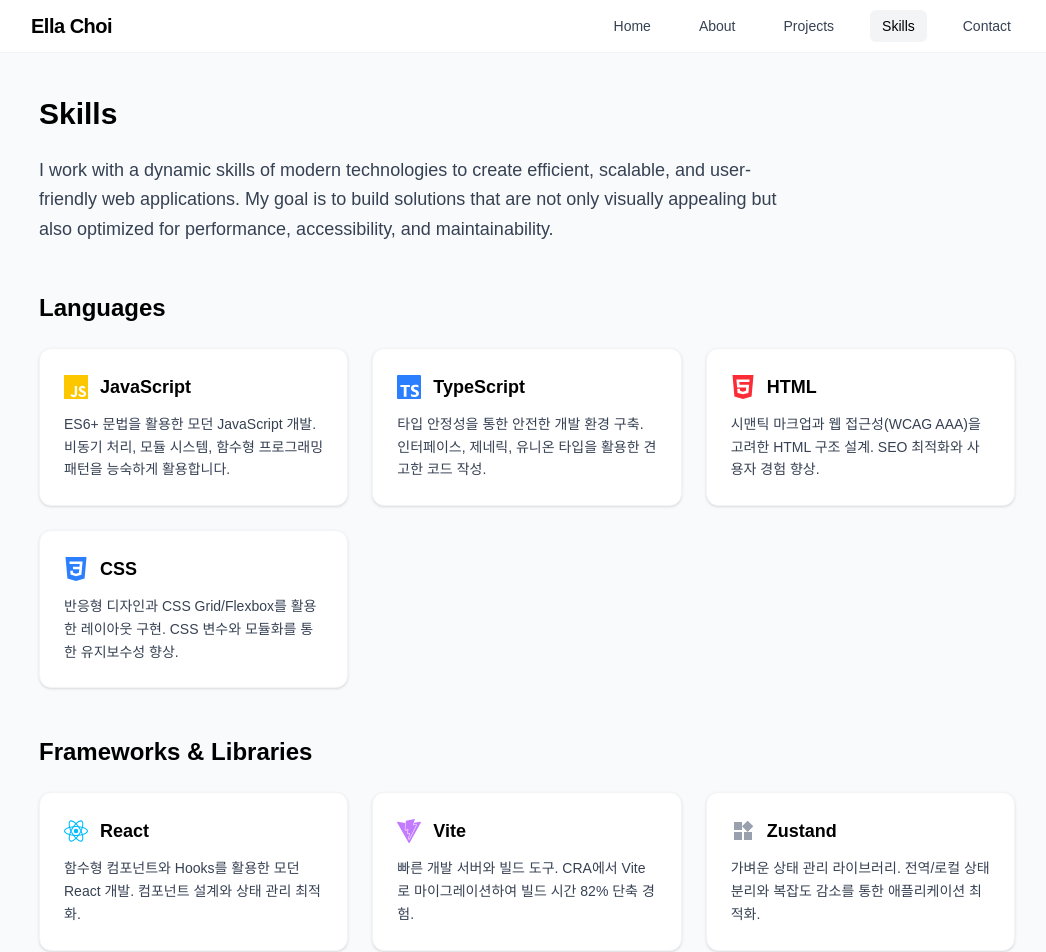
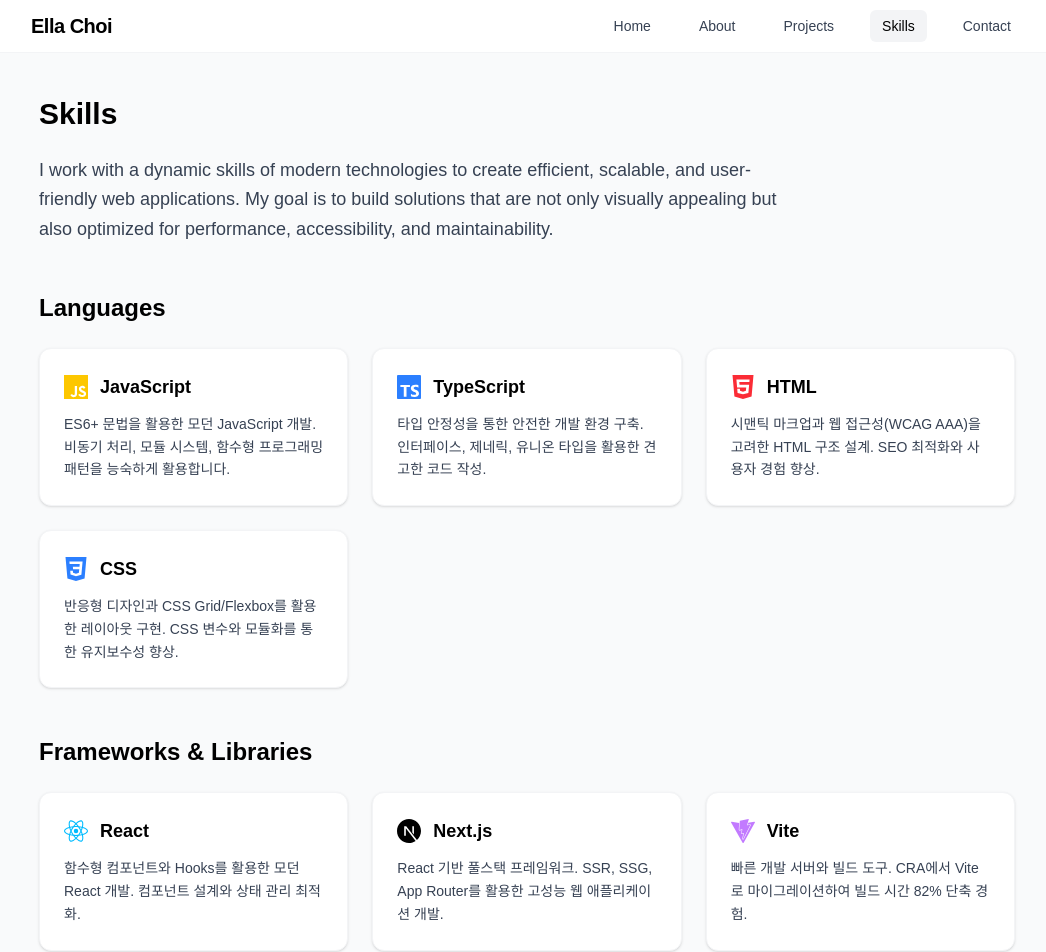
Before and after one commit to ella-yschoi/ella-yschoi.github.io, a Next.js app: page /skills in a window 1280 px wide. Shown: the top 952 px of the page, without its empty margins (113-1159 px from the left). Built offline with nearby package versions, Linux system fonts and the light colour scheme.

Commit message:
feat: Add Next.js support to Skills section with corresponding icon and description

```diff
--- a/src/app/skills/page.tsx
+++ b/src/app/skills/page.tsx
@@ -4,6 +4,7 @@
   SiHtml5,
   SiCss3,
   SiReact,
+  SiNextdotjs,
   SiVite,
   SiTailwindcss,
   SiStyledcomponents,
@@ -48,6 +49,12 @@
       logo: <SiReact className='text-sky-400' />,
       description:
         '함수형 컴포넌트와 Hooks를 활용한 모던 React 개발. 컴포넌트 설계와 상태 관리 최적화.',
+    },
+    {
+      name: 'Next.js',
+      logo: <SiNextdotjs className='text-black' />,
+      description:
+        'React 기반 풀스택 프레임워크. SSR, SSG, App Router를 활용한 고성능 웹 애플리케이션 개발.',
     },
     {
       name: 'Vite',
--- a/src/components/SkillsSection.tsx
+++ b/src/components/SkillsSection.tsx
@@ -10,7 +10,7 @@
   SiReact,
   SiTailwindcss,
   SiVite,
-  SiD3Dotjs,
+  SiNextdotjs,
   SiGit,
   SiGithubactions,
   SiJest,
@@ -25,7 +25,7 @@
   { name: 'React', icon: <SiReact className='text-sky-400' /> },
   { name: 'TailwindCSS', icon: <SiTailwindcss className='text-sky-400' /> },
   { name: 'Vite', icon: <SiVite className='text-purple-400' /> },
-  { name: 'D3.js', icon: <SiD3Dotjs className='text-orange-500' /> },
+  { name: 'Next.js', icon: <SiNextdotjs className='text-black' /> },
   { name: 'Git', icon: <SiGit className='text-gray-400' /> },
   {
     name: 'GitHub Actions',
```
